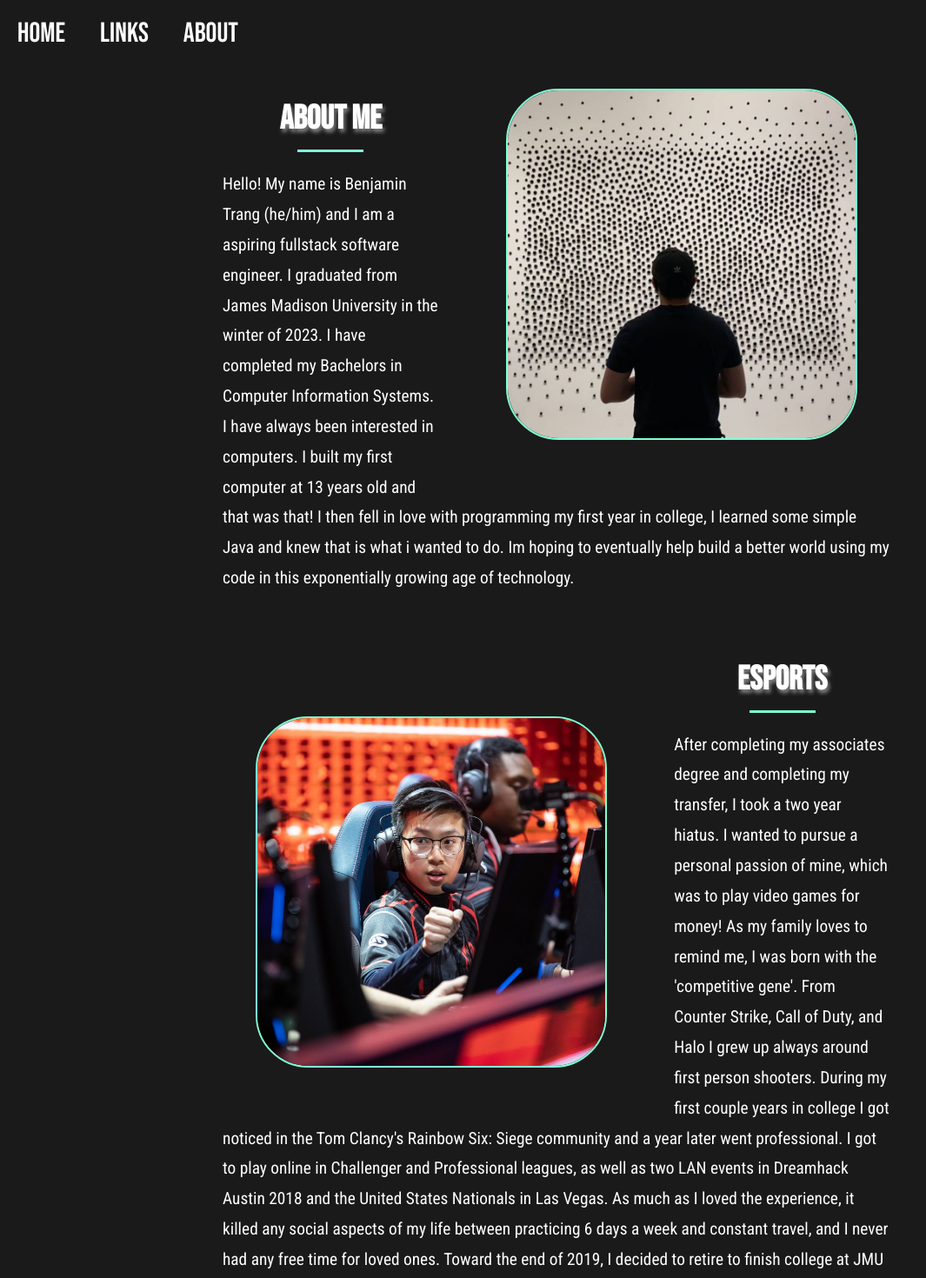
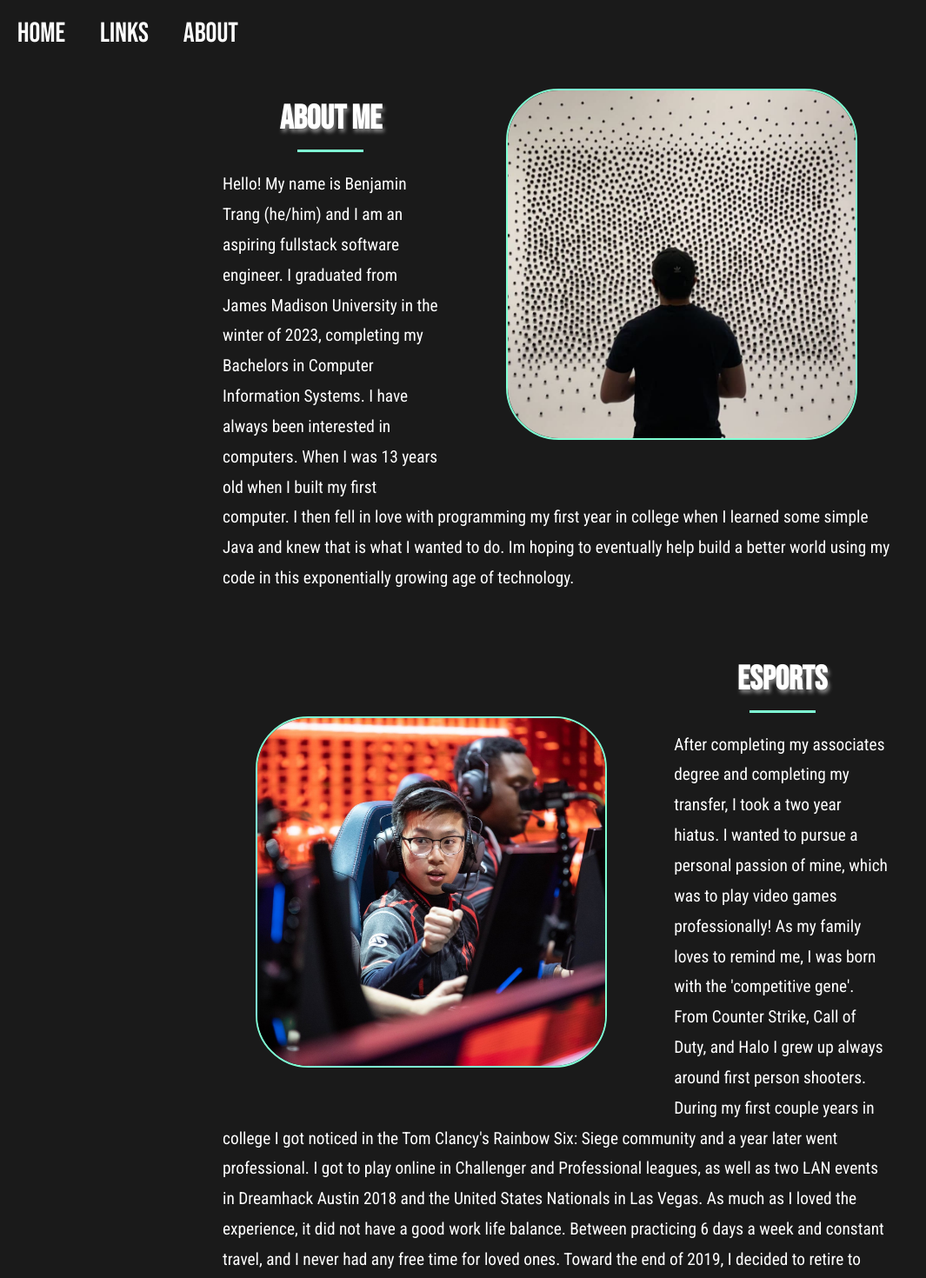
Before and after one commit to BT-Compile/B-TCODE, a React (Create React App) app in the folder my-app/: page /About in a window 1280 px wide. Shown: the top 1470 px of the page at 87% size, without its empty margins (0-1065 px from the left). Built offline with nearby package versions, Linux system fonts and the light colour scheme.

Commit message:
Update AboutMe.js

```diff
--- a/my-app/src/Pages/Components/AboutMe.js
+++ b/my-app/src/Pages/Components/AboutMe.js
@@ -16,10 +16,10 @@
                         <h2>About me</h2>
                         <hr />
                         <p>
-                            Hello! My name is Benjamin Trang (he/him) and I am a aspiring fullstack software engineer. I graduated from James
-                            Madison University in the winter of 2023. I have completed my Bachelors in Computer Information Systems. I have
-                            always been interested in computers. I built my first computer at 13 years old and that was that!
-                            I then fell in love with programming my first year in college, I learned some simple Java and knew that is what i wanted to do.
+                            Hello! My name is Benjamin Trang (he/him) and I am an aspiring fullstack software engineer. I graduated from James
+                            Madison University in the winter of 2023, completing my Bachelors in Computer Information Systems. I have
+                            always been interested in computers. When I was 13 years old when I built my first computer. I then fell in love
+                            with programming my first year in college when I learned some simple Java and knew that is what I wanted to do.
                             Im hoping to eventually help build a better world using my code in this exponentially growing age of technology.
                         </p>
                     </div>
@@ -32,12 +32,12 @@
                         <hr />
                         <p>
                             After completing my associates degree and completing my transfer, I took a two year hiatus. I wanted to pursue a
-                            personal passion of mine, which was to play video games for money! As my family loves to remind me, I was born with the
+                            personal passion of mine, which was to play video games professionally! As my family loves to remind me, I was born with the
                             'competitive gene'. From Counter Strike, Call of Duty, and Halo I grew up always around first person shooters. During my
                             first couple years in college I got noticed in the Tom Clancy's Rainbow Six: Siege community and a year later went
                             professional. I got to play online in Challenger and Professional leagues, as well as two LAN events in Dreamhack Austin 2018
-                            and the United States Nationals in Las Vegas. As much as I loved the experience, it killed any social aspects of my life
-                            between practicing 6 days a week and constant travel, and I never had any free time for loved ones.
+                            and the United States Nationals in Las Vegas. As much as I loved the experience, it did not have a good work life balance.
+                            Between practicing 6 days a week and constant travel, and I never had any free time for loved ones.
                             Toward the end of 2019, I decided to retire to finish college at JMU and spend more time with my friends and family.
                         </p>
                     </div>
@@ -53,7 +53,7 @@
                             first generation children of Cantonese immigrants and I grew up in my family's restaurant and grew up around food my entire life.
                             Typically in Asian cultures food is a sign of love, and I reciprocate that by cooking for my loved ones. Another one of my hobbies
                             is building keyboards. A few of my best friends got me into building them and now typing with a regular one is like nails
-                            on a chalkboard. Hopefully, a few of these resonate with you and definitely feel free to reach out to me if you wanna chat about these topics!
+                            on a chalkboard. Hopefully, a few of these resonate with you and definitely feel free to reach out to me if you want to chat about these topics!
                         </p>
                     </div>
                 </FadeInSection>
```
